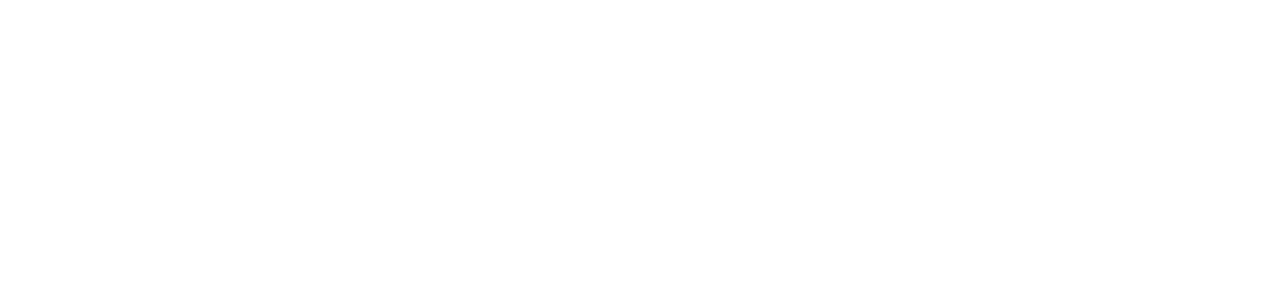
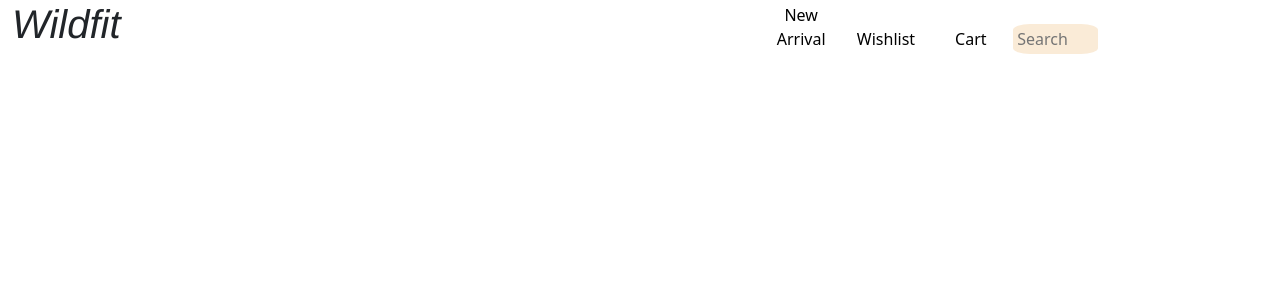
Before and after one commit to RayAtanas/WildFit, a React (Create React App) app in the folder wildfit/: page / in a window 1280 px wide. Shown: the top 300 px of the page. Built offline with nearby package versions, Linux system fonts and the light colour scheme.

Commit message:
designed the header

```diff
--- a/wildfit/src/CSS/Homepage.css
+++ b/wildfit/src/CSS/Homepage.css
@@ -0,0 +1,17 @@
+button{
+    background-color: transparent;
+    border-color: transparent;
+}
+
+.searchbar{
+    border-color: transparent;
+    border-radius: 20%;
+    background-color: antiquewhite;
+    width: 20%;
+}
+
+.title{
+    font-family:'Franklin Gothic Medium', 'Arial Narrow', Arial, sans-serif;
+    font-style: italic;
+    font-size: larger;
+}
--- a/wildfit/src/Components/Homepage.tsx
+++ b/wildfit/src/Components/Homepage.tsx
@@ -1,17 +1,35 @@
 import React from "react";
-import  ReactDOM  from "react-dom";
+import ReactDOM from "react-dom";
+import "../CSS/Homepage.css"
+function Homepage() {
 
-function Homepage(){
-
-return(
+    return (
         <div>
 
+            <div className=" header container-fluid">
+                <div className="row justify-content-end">
+                    <div className="title col-7">
+                        <h1>Wildfit</h1>
+                    </div>
+                    <div className="col-5">
+                        <nav>
+                            <button className="col col-lg-2" >New Arrival</button>
+                            <button className="col col-lg-2">Wishlist</button>
+                            <button className="col col-lg-2">Cart</button>
+                            <input className="searchbar col col-lg-2" placeholder="Search"/>
+                        </nav>
+                    </div>
 
+                </div>
 
+            </div>
 
+            <div className="body container-fluid">
+
+            </div>
 
 
         </div>
     )
 
-}export default Homepage;
+} export default Homepage;
```
Also changed, not shown: 1 other file (tests, documents, lock files or other folders). Lines whose indentation alone changed are shown as unchanged.
